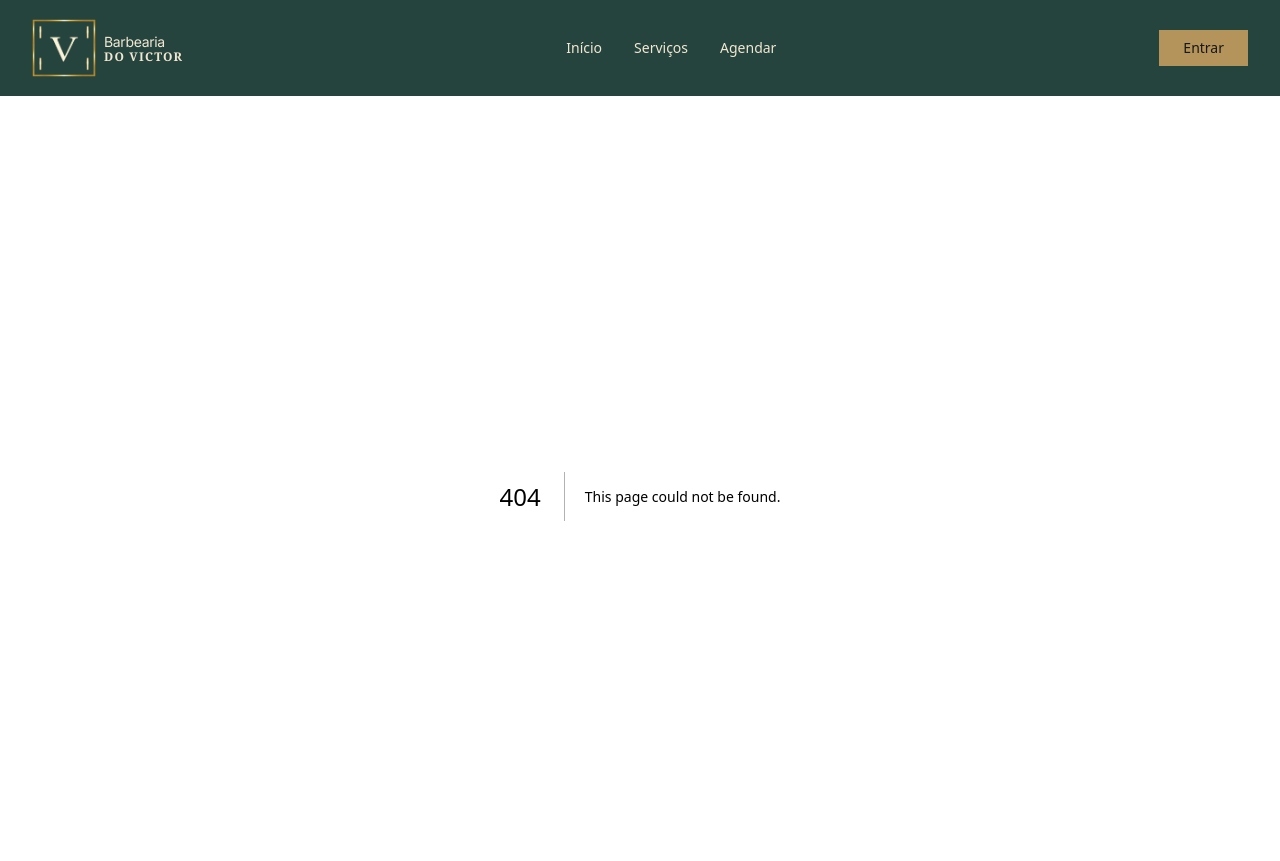
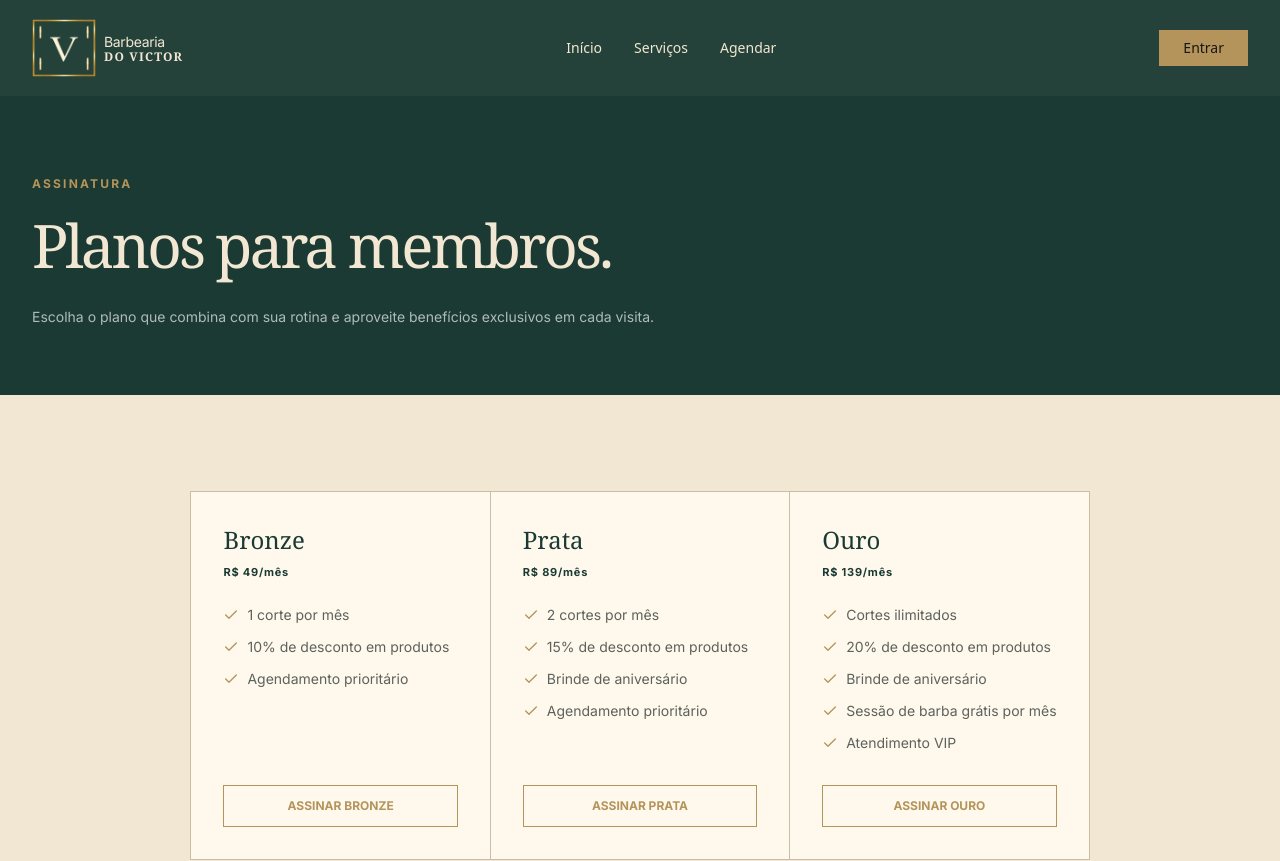
Before and after one commit to JonnyMarcus/Web-Site-Barber-Projeto-Final, a Next.js app in the folder web-barber/: page /planos in a window 1280 px wide. Before the commit this address had no page. Shown: the top 861 px of the page. Built offline with nearby package versions, Linux system fonts and the light colour scheme.

Commit message:
feat:add pagina de planos

```diff
--- /dev/null
+++ b/web-barber/src/app/planos/page.tsx
@@ -0,0 +1,162 @@
+import { Check } from "lucide-react";
+
+export default function Planos() {
+  return (
+    <div className="flex flex-col min-h-screen">
+      {/* Hero escuro */}
+      <section className="bg-brand-dark flex flex-col items-start pt-20 px-8 pb-16 shrink-0">
+        <div className="flex flex-col items-start w-full max-w-367.75 mx-auto">
+          <span className="text-brand-gold font-body text-xs font-bold tracking-[2.2px] uppercase mb-4">
+            Assinatura
+          </span>
+          <h1 className="text-brand-cream font-heading text-6xl font-medium leading-tight tracking-tighter">
+            Planos para membros.
+          </h1>
+          <p className="text-white/65 font-body text-sm font-normal leading-7 mt-5">
+            Escolha o plano que combina com sua rotina e aproveite benefícios
+            exclusivos em cada visita.
+          </p>
+        </div>
+      </section>
+
+      {/* Grid de planos */}
+      <section className="w-full bg-brand-cream">
+        <div className="flex flex-col items-center w-full max-w-screen-2xl mx-auto py-24 px-43.875">
+          <div className="flex flex-col md:grid md:grid-cols-3 border-l border-t border-brand-border">
+            {/* Bronze */}
+            <div className="flex flex-col items-start p-8 border-r border-b border-brand-border bg-brand-cream-light">
+              <h3 className="text-brand-dark font-heading text-2xl font-medium">
+                Bronze
+              </h3>
+              <p className="text-brand-dark font-body text-[11px] font-bold leading-[16.5px] tracking-[0.77px] mt-2">
+                R$ 49/mês
+              </p>
+
+              <ul className="flex flex-col gap-3 mt-6">
+                <li className="flex items-center gap-2">
+                  <Check className="w-4 h-4 text-brand-gold shrink-0" />
+                  <span className="text-[#5D625D] font-body text-sm">
+                    1 corte por mês
+                  </span>
+                </li>
+                <li className="flex items-center gap-2">
+                  <Check className="w-4 h-4 text-brand-gold shrink-0" />
+                  <span className="text-[#5D625D] font-body text-sm">
+                    10% de desconto em produtos
+                  </span>
+                </li>
+                <li className="flex items-center gap-2">
+                  <Check className="w-4 h-4 text-brand-gold shrink-0" />
+                  <span className="text-[#5D625D] font-body text-sm">
+                    Agendamento prioritário
+                  </span>
+                </li>
+              </ul>
+
+              <button
+                type="button"
+                className="inline-flex items-center justify-center py-3 px-5 mt-24 border border-brand-gold text-brand-gold font-body text-xs font-bold uppercase hover:bg-brand-gold hover:text-brand-dark transition-colors w-full"
+              >
+                Assinar Bronze
+              </button>
+            </div>
+
+            {/* Prata */}
+            <div className="flex flex-col items-start p-8 border-r border-b border-brand-border bg-brand-cream-light">
+              <h3 className="text-brand-dark font-heading text-2xl font-medium">
+                Prata
+              </h3>
+              <p className="text-brand-dark font-body text-[11px] font-bold leading-[16.5px] tracking-[0.77px] mt-2">
+                R$ 89/mês
+              </p>
+
+              <ul className="flex flex-col gap-3 mt-6">
+                <li className="flex items-center gap-2">
+                  <Check className="w-4 h-4 text-brand-gold shrink-0" />
+                  <span className="text-[#5D625D] font-body text-sm">
+                    2 cortes por mês
+                  </span>
+                </li>
+                <li className="flex items-center gap-2">
+                  <Check className="w-4 h-4 text-brand-gold shrink-0" />
+                  <span className="text-[#5D625D] font-body text-sm">
+                    15% de desconto em produtos
+                  </span>
+                </li>
+                <li className="flex items-center gap-2">
+                  <Check className="w-4 h-4 text-brand-gold shrink-0" />
+                  <span className="text-[#5D625D] font-body text-sm">
+                    Brinde de aniversário
+                  </span>
+                </li>
+                <li className="flex items-center gap-2">
+                  <Check className="w-4 h-4 text-brand-gold shrink-0" />
+                  <span className="text-[#5D625D] font-body text-sm">
+                    Agendamento prioritário
+                  </span>
+                </li>
+              </ul>
+
+              <button
+                type="button"
+                className="inline-flex items-center justify-center py-3 px-5 mt-16 border border-brand-gold text-brand-gold font-body text-xs font-bold uppercase hover:bg-brand-gold hover:text-brand-dark transition-colors w-full"
+              >
+                Assinar Prata
+              </button>
+            </div>
+
+            {/* Ouro */}
+            <div className="flex flex-col items-start p-8 border-r border-b border-brand-border bg-brand-cream-light">
+              <h3 className="text-brand-dark font-heading text-2xl font-medium">
+                Ouro
+              </h3>
+              <p className="text-brand-dark font-body text-[11px] font-bold leading-[16.5px] tracking-[0.77px] mt-2">
+                R$ 139/mês
+              </p>
+
+              <ul className="flex flex-col gap-3 mt-6">
+                <li className="flex items-center gap-2">
+                  <Check className="w-4 h-4 text-brand-gold shrink-0" />
+                  <span className="text-[#5D625D] font-body text-sm">
+                    Cortes ilimitados
+                  </span>
+                </li>
+                <li className="flex items-center gap-2">
+                  <Check className="w-4 h-4 text-brand-gold shrink-0" />
+                  <span className="text-[#5D625D] font-body text-sm">
+                    20% de desconto em produtos
+                  </span>
+                </li>
+                <li className="flex items-center gap-2">
+                  <Check className="w-4 h-4 text-brand-gold shrink-0" />
+                  <span className="text-[#5D625D] font-body text-sm">
+                    Brinde de aniversário
+                  </span>
+                </li>
+                <li className="flex items-center gap-2">
+                  <Check className="w-4 h-4 text-brand-gold shrink-0" />
+                  <span className="text-[#5D625D] font-body text-sm">
+                    Sessão de barba grátis por mês
+                  </span>
+                </li>
+                <li className="flex items-center gap-2">
+                  <Check className="w-4 h-4 text-brand-gold shrink-0" />
+                  <span className="text-[#5D625D] font-body text-sm">
+                    Atendimento VIP
+                  </span>
+                </li>
+              </ul>
+
+              <button
+                type="button"
+                className="inline-flex items-center justify-center py-3 px-5 mt-8 border border-brand-gold text-brand-gold font-body text-xs font-bold uppercase hover:bg-brand-gold hover:text-brand-dark transition-colors w-full"
+              >
+                Assinar Ouro
+              </button>
+            </div>
+          </div>
+        </div>
+      </section>
+    </div>
+  );
+}
--- a/web-barber/src/app/servicos/page.tsx
+++ b/web-barber/src/app/servicos/page.tsx
@@ -1,4 +1,5 @@
 import { ArrowRight, Scissors } from "lucide-react";
+import Link from "next/link";
 
 export default function Servicos() {
   return (
@@ -162,13 +163,13 @@ export default function Servicos() {
             </p>
           </div>
 
-          <button
+          <Link
             className="inline-flex items-center gap-2 py-3 px-5 mt-8 md:mt-0 border border-brand-gold text-brand-gold font-body text-xs font-bold uppercase hover:bg-brand-gold hover:text-brand-dark transition-colors shrink-0"
-            type="button"
+            href="/planos"
           >
             Entrar para ver planos
             <ArrowRight className="w-3.5 h-3.5 shrink-0" />
-          </button>
+          </Link>
         </div>
       </section>
     </div>
```
